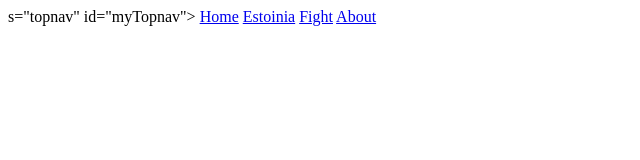
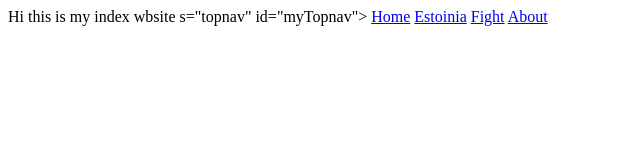
Before and after one commit to MAValdezE/agenda, a plain HTML site: page index.html in a window 1280 px wide. Shown: the whole page, without its empty margins (0-640 px from the left). Drawn offline with Linux system fonts and the light colour scheme.

Commit message:
Update index.html

```diff
--- a/index.html
+++ b/index.html
@@ -4,6 +4,7 @@
 		<title>Page Title</title>
 	</head>
 	<body>	<div clas<html>
+		<bold>Hi this is my index wbsite</bold>
 s="topnav" id="myTopnav">
 
  <a href="home.html">Home</a>
```
